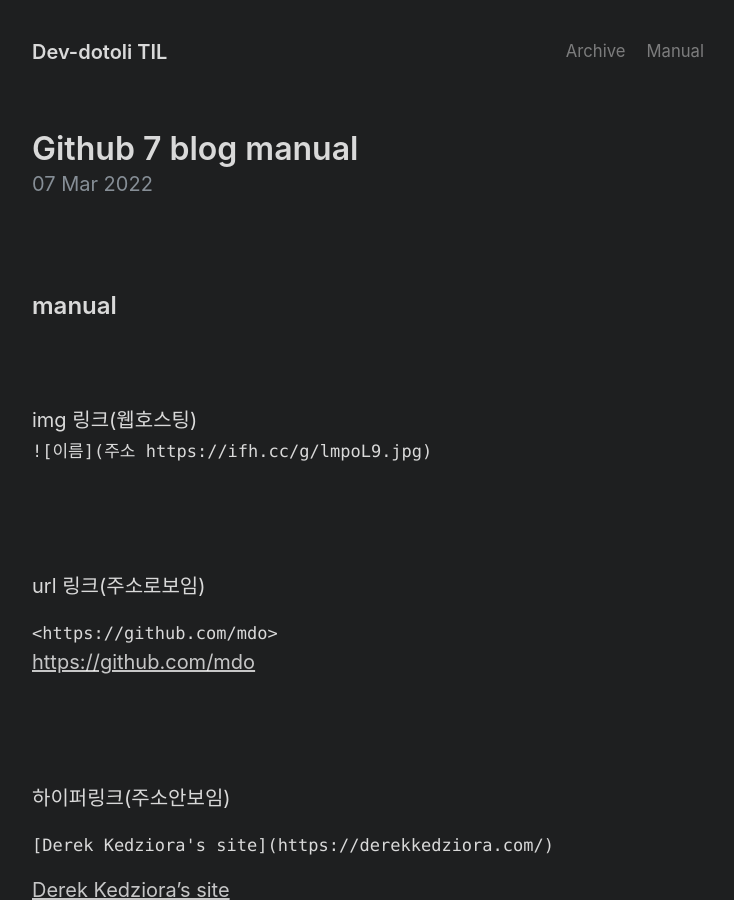
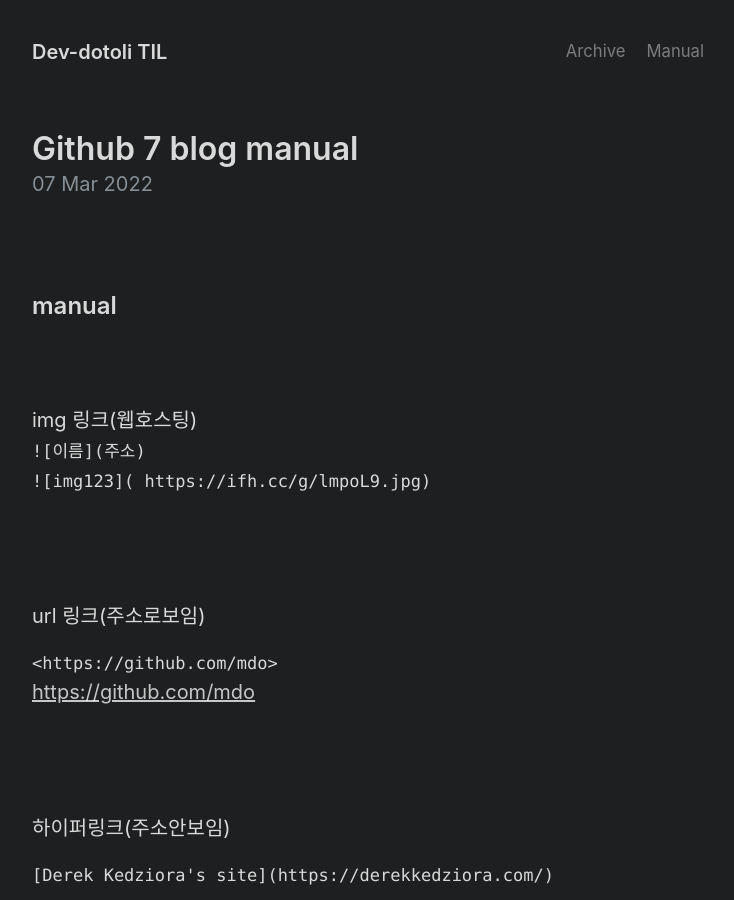
Before and after one commit to Dev-Dotoli/dev-dotoli.github.com, a Jekyll site: the page built from _posts/2022-03-07-Github-7-blog-manual.md, in a window 1280 px wide and 900 px high. Shown: the whole window, without its empty margins (272-1006 px from the left). Built offline with Jekyll 4.4.1, drawn with Linux system fonts in a browser that asks for light colours.

Commit message:
Docs: add contents about img hosting

```diff
--- a/_posts/2022-03-07-Github-7-blog-manual.md
+++ b/_posts/2022-03-07-Github-7-blog-manual.md
@@ -10,7 +10,8 @@ title: Github 7 blog manual
 <br><br>
 
 img 링크(웹호스팅)<br>
-`![이름](주소 https://ifh.cc/g/lmpoL9.jpg)`
+`![이름](주소)`<br>
+`![img123]( https://ifh.cc/g/lmpoL9.jpg)`
 
 <br><br><br>
 url 링크(주소로보임)
```
